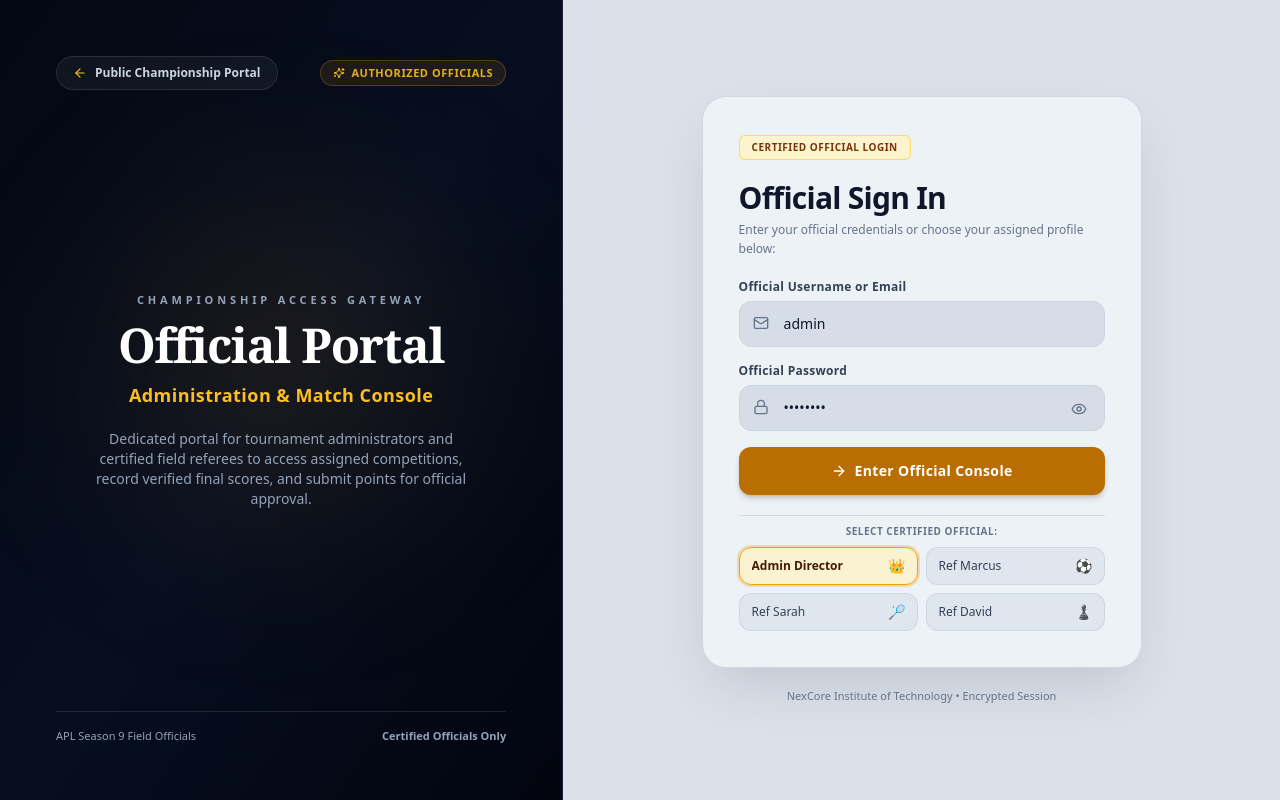
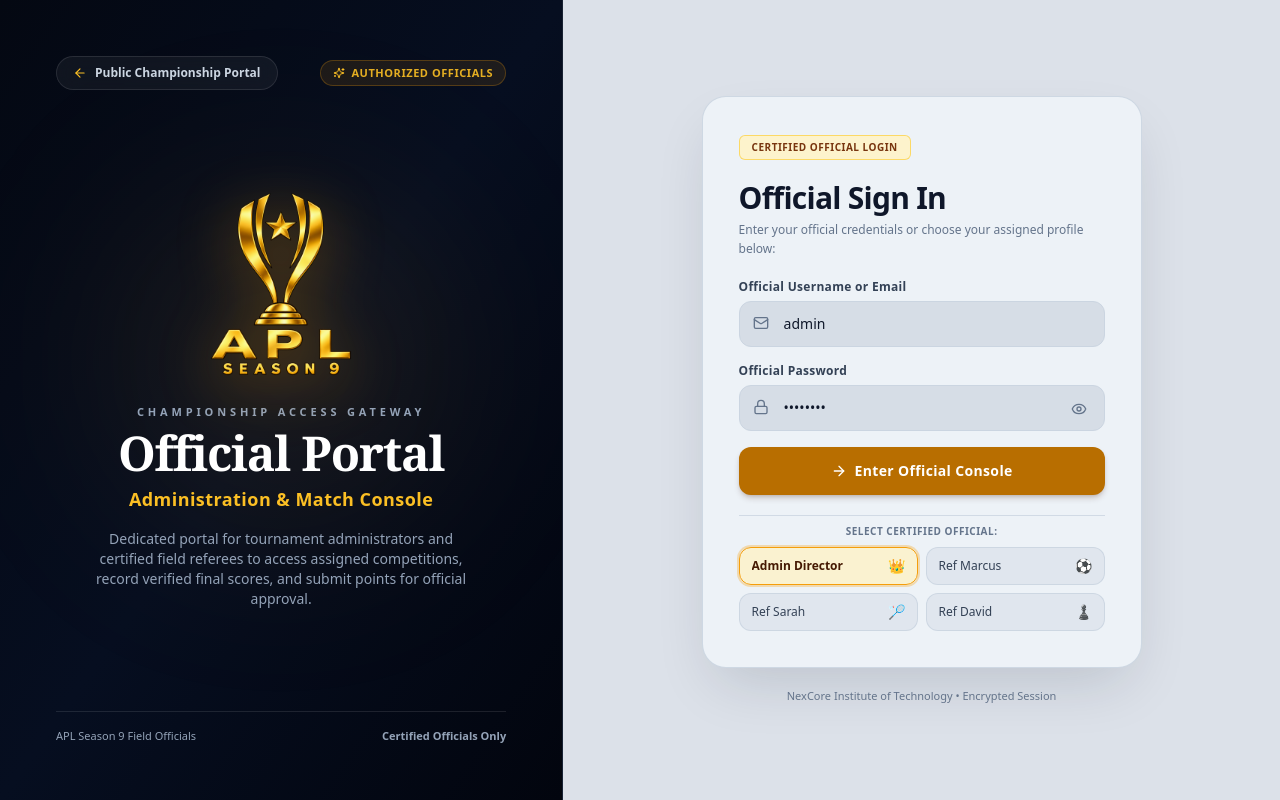
Before and after one commit to mudassir-markania/Club-Protal, a Next.js app: page /login in a window 1280 px wide. Built offline with nearby package versions, Linux system fonts and the light colour scheme.

Commit message:
fix: replace placeholder icon with official APL Season 9 high-res logo

```diff
--- a/src/app/login/page.tsx
+++ b/src/app/login/page.tsx
@@ -12,6 +12,7 @@ import {
   Eye,
   EyeOff,
   ShieldCheck,
+  Trophy,
   ArrowRight,
   Crown,
   Sparkles,
@@ -143,10 +144,21 @@ export default function UnifiedOfficialLoginPage() {
           </span>
         </div>
 
-        {/* Center: Prestigious Typography */}
+        {/* Center: Prestigious Emblem & Typography */}
         <div className="relative z-10 my-auto py-8 lg:py-0 flex flex-col items-center text-center">
+          {/* Official APL Season 9 Trophy Logo */}
+          <div className="relative mb-5 flex flex-col items-center">
+            <div className="w-36 h-36 sm:w-44 sm:h-44 lg:w-48 lg:h-48 relative flex items-center justify-center">
+              <img
+                src="/logo.png"
+                alt="APL Season 9 Official Trophy Logo"
+                className="w-full h-full object-contain filter drop-shadow-[0_12px_30px_rgba(245,158,11,0.4)]"
+              />
+            </div>
+          </div>
+
           {/* Heading Block */}
-          <div className="space-y-3 max-w-md">
+          <div className="space-y-2 max-w-md">
             <span className="text-[10px] sm:text-[11px] font-black uppercase tracking-[0.35em] text-slate-400 block font-heading">
               CHAMPIONSHIP ACCESS GATEWAY
             </span>
```
